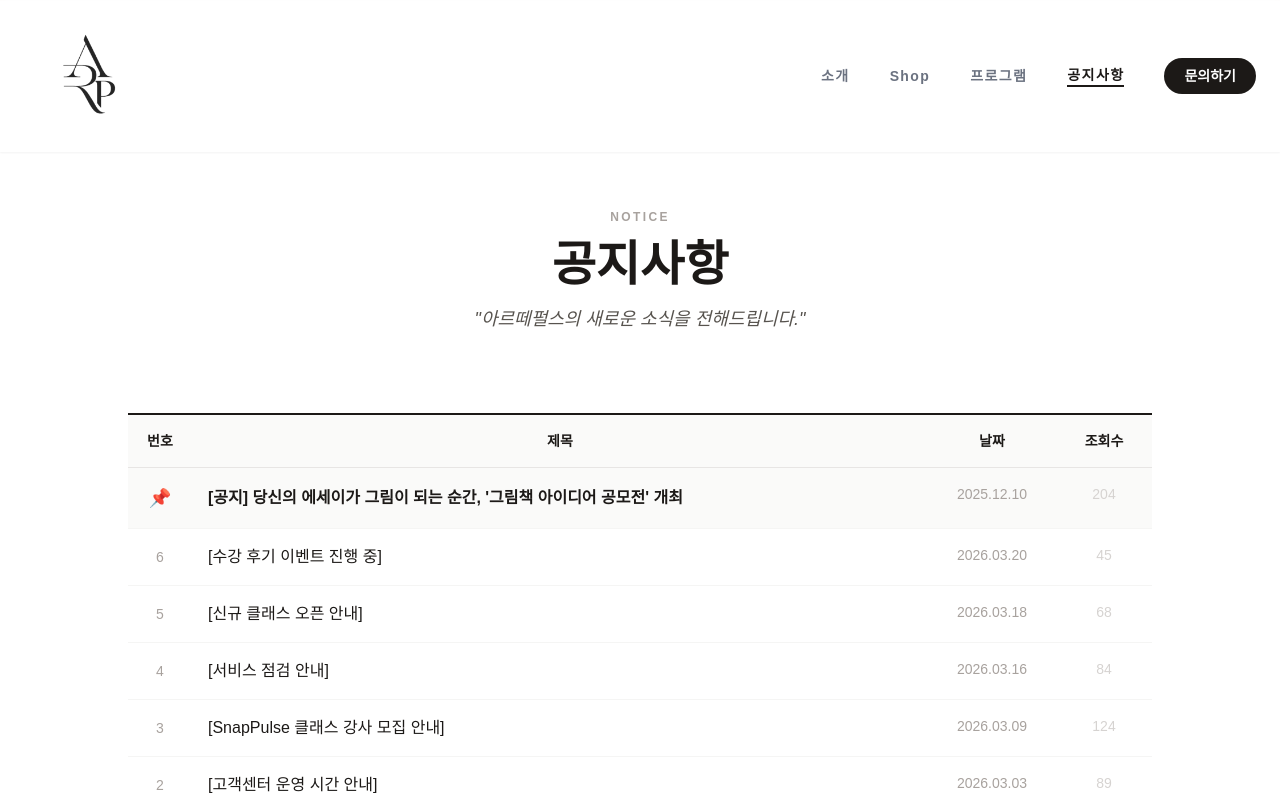
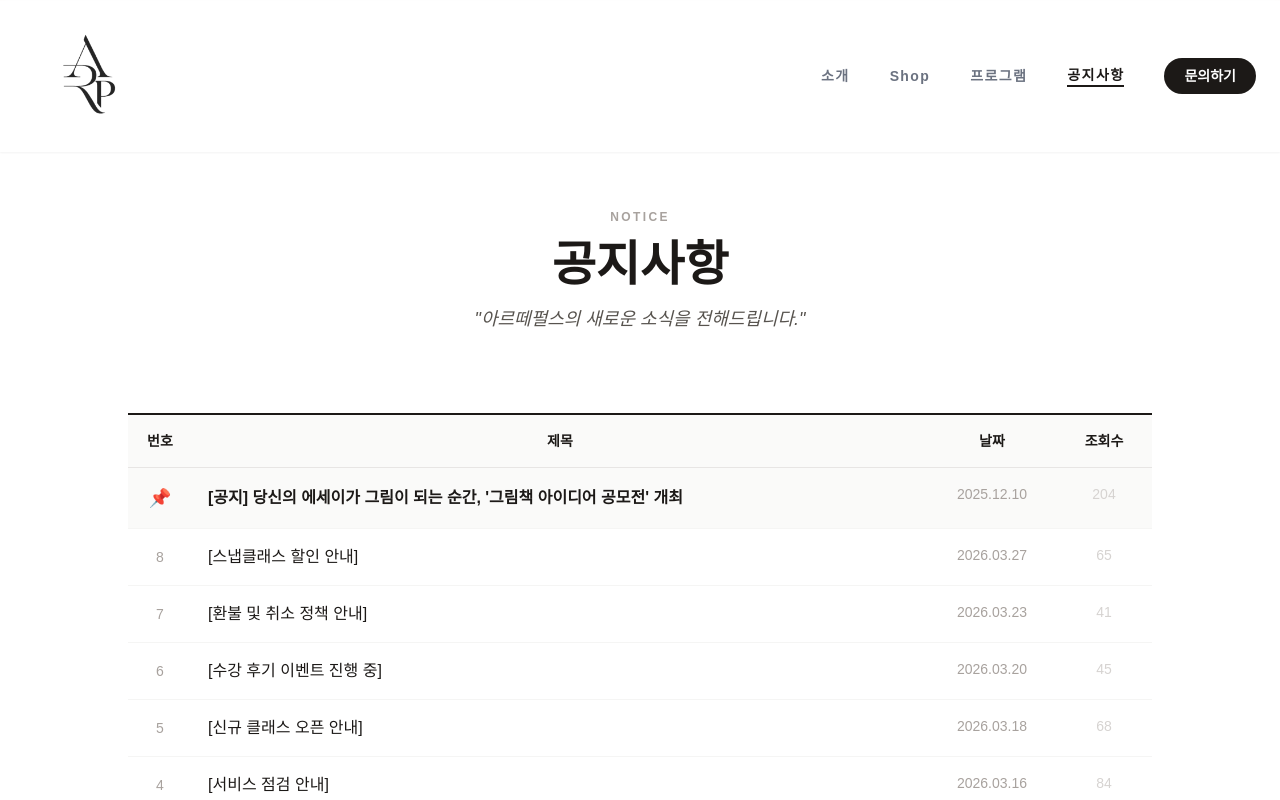
Before and after one commit to yuuunjuuuuu/kingsman, a React (Vite) app: page /notice in a window 1280 px wide. Shown: the top 800 px of the page. Built offline with nearby package versions, Linux system fonts and the light colour scheme; a web font is replaced by a local one.

Commit message:
공지사항 추가

```diff
--- a/src/sections/Notice.tsx
+++ b/src/sections/Notice.tsx
@@ -48,6 +48,33 @@ const notices = [
 신청 및 문의
 : artepulse.official@gmail.com
         `
+    },
+    {
+        id: 13,
+        title: "[스냅클래스 할인 안내]",
+        date: "2026.03.27",
+        views: 65,
+        content: `안녕하세요,
+따뜻한 봄을 맞아 스냅 클래스 할인 이벤트를 진행합니다.
+
+기간: 4월 10일 ~ 4월 20일
+혜택: 스냅 클래스 최대 30% 할인
+관심 있던 클래스를 합리적인 가격으로 만나보세요.
+
+많은 참여 부탁드립니다!`
+    },
+    {
+        id: 12,
+        title: "[환불 및 취소 정책 안내]",
+        date: "2026.03.23",
+        views: 41,
+        content: `안녕하세요, 고객님.
+보다 투명한 서비스 이용을 위해 환불 정책을 안내드립니다.
+
+- 결제 후 7일 이내, 미수강 시 전액 환불 가능합니다.
+- 일부 수강 시 환불 금액이 조정될 수 있습니다.
+
+자세한 사항은 고객센터를 통해 확인 부탁드립니다.`
     },
     {
         id: 11,
```
